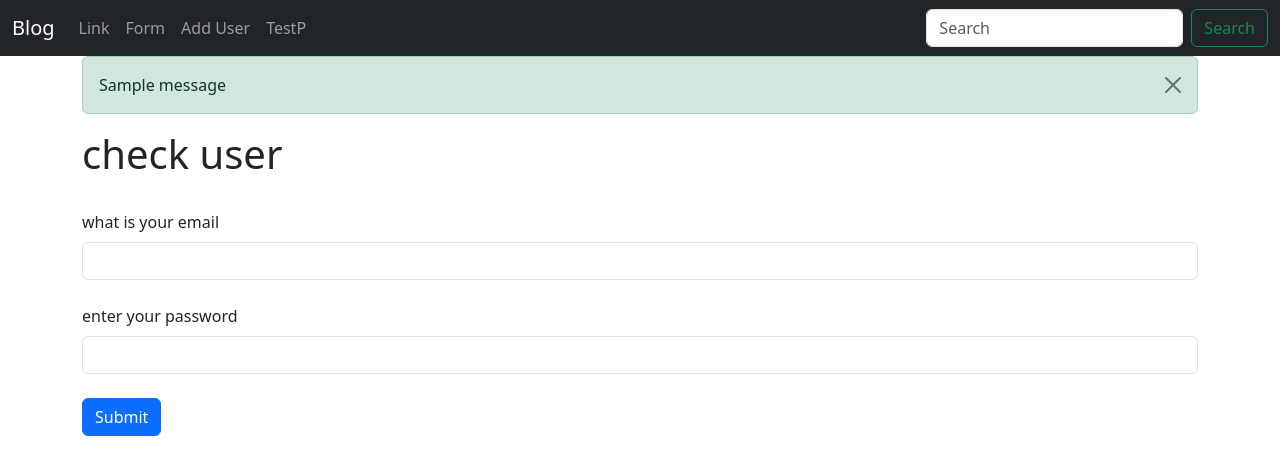
After one commit to tufailKhan-dev/Flask_Blog_Management, a Flask app: page /testpwd in a window 1280 px wide. The commit adds this page. Shown: the top 475 px of the page. Run offline with Flask 3, Linux system fonts and the light colour scheme; tables that the repository leaves empty hold one stand-in row (values such as "Sample post"); one stand-in notice (Sample message) is shown.

Commit message:
comparing hashed password to plaintext

```diff
--- a/main.py
+++ b/main.py
@@ -63,6 +63,11 @@ class NameerForm(FlaskForm):
     name = StringField("what is your name", validators=[DataRequired()])
     submit = SubmitField("Submit")
 
+#for testpwd
+class TestForm(FlaskForm):
+    email = StringField("what is your email", validators=[DataRequired()])
+    password = PasswordField("enter your password",validators=[DataRequired()])
+    submit = SubmitField("Submit")
 
 #Filters!!!
 #safe
@@ -179,3 +184,27 @@ def form():
         flash('Successful submit form', 'success')
 
     return render_template('form.html', name=name, form_obj=form_obj)
+
+
+@app.route('/testpwd',methods=['GET','POST'])
+def testpwd():
+    email = None
+    password = None
+    pw_to_check = None
+    passed = None
+    test_obj = TestForm()
+    if test_obj.validate_on_submit():
+        email = test_obj.email.data
+        password = test_obj.password.data
+
+        #clear the form
+        test_obj.email.data = ''
+        test_obj.password.data = ''
+        #check user info
+        pw_to_check = Users.query.filter_by(email=email).first()
+        if pw_to_check:
+            #check password hash
+            passed = check_password_hash(pw_to_check.password_hash, password)
+            return render_template("testpassword.html",passed = passed,email = email, password = password, pw_to_check = pw_to_check, test_obj = test_obj)
+
+    return render_template("testpassword.html",passed = passed,email = email, password = password, pw_to_check = pw_to_check, test_obj = test_obj)
--- a/templates/navbar.html
+++ b/templates/navbar.html
@@ -15,6 +15,9 @@
           <li class="nav-item">
              <a class="nav-link" href="{{url_for('adduser')}}">Add User</a>
           </li>
+          <li class="nav-item">
+            <a class="nav-link" href="{{url_for('testpwd')}}">TestP</a>
+         </li>
         </ul>
         <form class="d-flex" role="search">
           <input class="form-control me-2" type="search" placeholder="Search" aria-label="Search">
--- /dev/null
+++ b/templates/testpassword.html
@@ -0,0 +1,44 @@
+
+{% extends 'base.html' %}
+{% block content %}
+{% with success = get_flashed_messages(category_filter=["success"]) %}
+{% if success %}
+    {% for msg in success %}
+    <div class="alert alert-success alert-dismissible fade show" role="alert">
+        {{msg}}
+        <button type="button" class="btn-close" data-bs-dismiss="alert" aria-label="Close"></button>
+      </div>
+
+    {% endfor%}
+{% endif %}
+{% endwith %}
+
+{% if email %}
+    <h1>Email : {{ email }}</h1>
+    <h1>Password : {{ password }}</h1>
+
+    <br>
+    <br>
+    <h2>I found this info:</h2><br/>
+    name: {{pw_to_check.name}}<br/>
+    Email: {{pw_to_check.email}}<br/>
+    PW:{{pw_to_check.password_hash}}<br/>
+    <br>
+    varified:{{passed}}
+{% else %}
+    <h1>check user</h1>
+    <br/>
+    <form method="post" action="/testpwd">
+        {{ test_obj.hidden_tag() }}
+        {{ test_obj.email.label(class="form-label")}}
+        {{ test_obj.email(class="form-control")}}
+        <br/>
+        {{ test_obj.password.label(class="form-label")}}
+        {{ test_obj.password(class="form-control")}}
+        <br/>
+        {{ test_obj.submit(class="btn btn-primary mb-3")}}
+
+
+    </form>
+{% endif %}
+{% endblock%}
```
